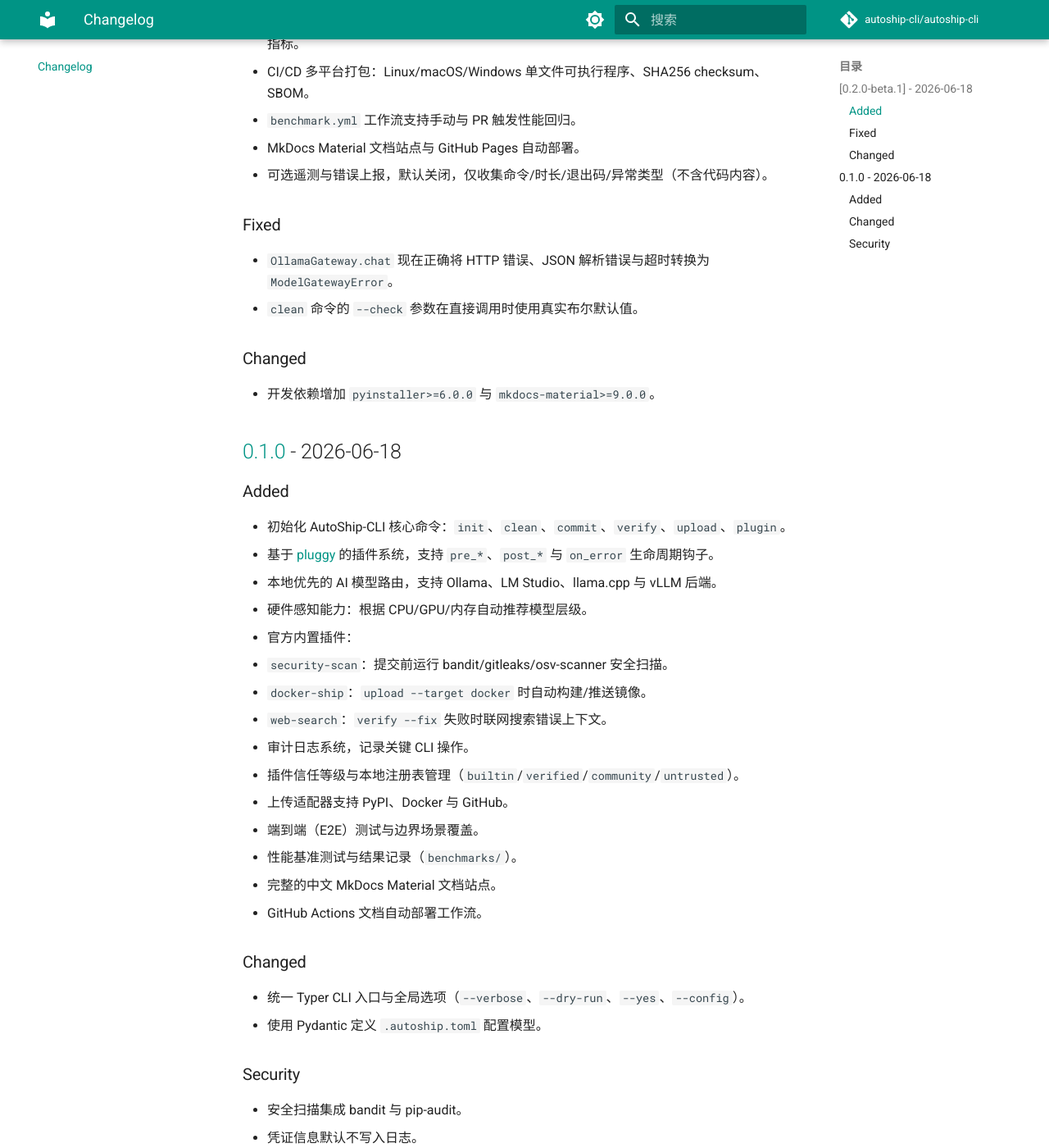
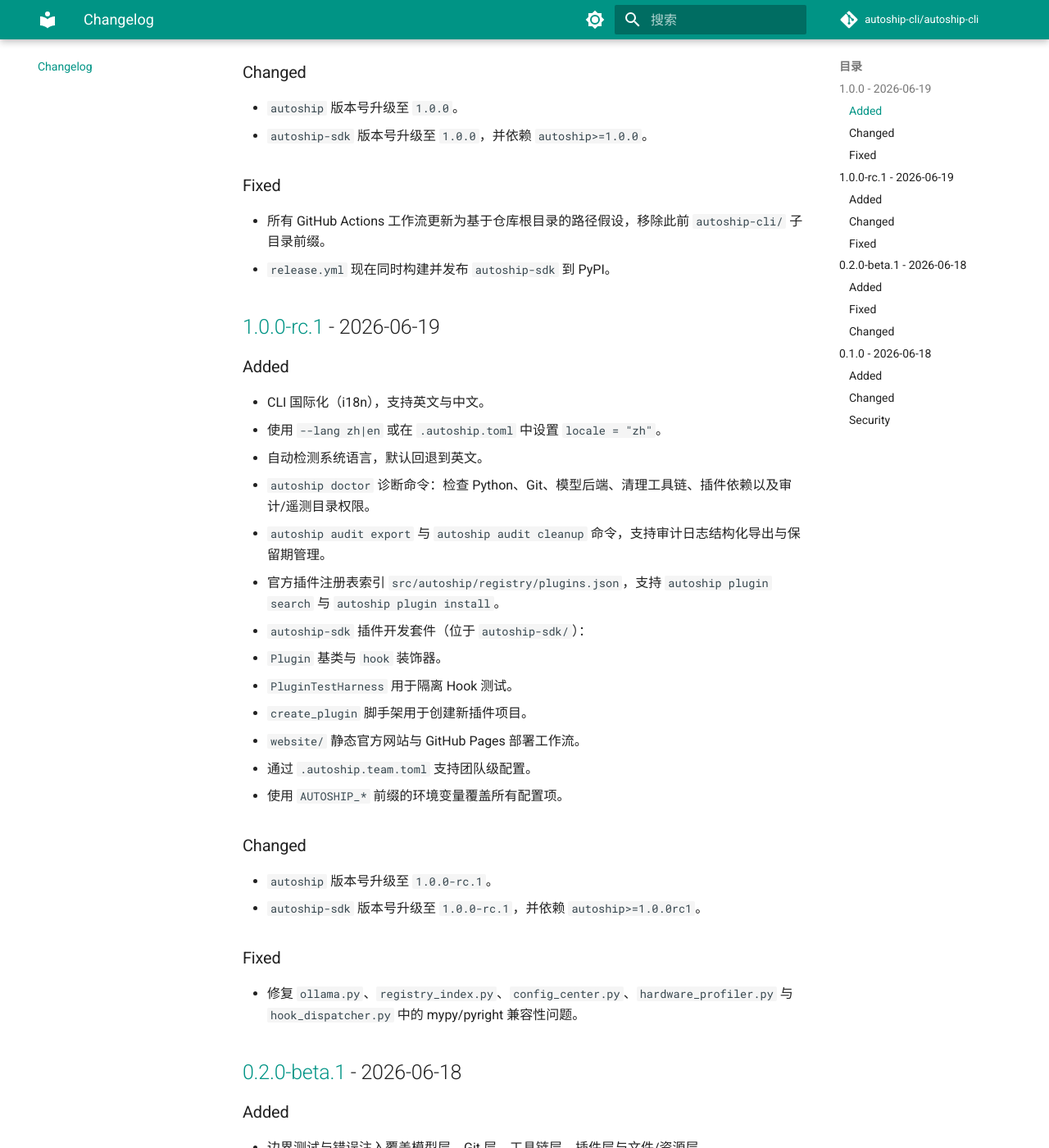
Before and after one commit to MS33834/autoship-cli, an MkDocs documentation site: the page built from docs/changelog.md, in a window 1280 px wide and 1400 px high, scrolled down 408 px. Shown: the whole window at 82% size. Built offline with MkDocs 1.6.1 and Material for MkDocs 9.7.7, drawn with Linux system fonts in a browser that asks for light colours; comment, search, counter and statistics services are not loaded; the version menu is left out; some of the changed text lies outside the part shown.

Commit message:
feat(release): P4-1 release checklist and changelog sync
- Add docs/release-checklist.md with pre-release, release, and post-release steps.
- Add .github/release.yml to auto-categorize generated release notes.
- Sync docs/changelog.md with CHANGELOG.md entries for 1.0.0 and 1.0.0-rc.1.
- Include release-checklist.md in mkdocs navigation.
- Reformat benchmarks/benchmark.py and dogfood/dogfood.py with ruff.

```diff
--- a/docs/changelog.md
+++ b/docs/changelog.md
@@ -1,6 +1,50 @@
 # Changelog
 
 本文档遵循 [Keep a Changelog](https://keepachangelog.com/zh-CN/1.0.0/) 格式，并遵守 [Semantic Versioning](https://semver.org/lang/zh-CN/)。
+
+## [1.0.0] - 2026-06-19
+
+### Added
+
+- 首个稳定版本发布。
+- 新增社区健康文件与 issue 模板，便于收集生产环境反馈。
+
+### Changed
+
+- `autoship` 版本号升级至 `1.0.0`。
+- `autoship-sdk` 版本号升级至 `1.0.0`，并依赖 `autoship>=1.0.0`。
+
+### Fixed
+
+- 所有 GitHub Actions 工作流更新为基于仓库根目录的路径假设，移除此前 `autoship-cli/` 子目录前缀。
+- `release.yml` 现在同时构建并发布 `autoship-sdk` 到 PyPI。
+
+## [1.0.0-rc.1] - 2026-06-19
+
+### Added
+
+- CLI 国际化（i18n），支持英文与中文。
+  - 使用 `--lang zh|en` 或在 `.autoship.toml` 中设置 `locale = "zh"`。
+  - 自动检测系统语言，默认回退到英文。
+- `autoship doctor` 诊断命令：检查 Python、Git、模型后端、清理工具链、插件依赖以及审计/遥测目录权限。
+- `autoship audit export` 与 `autoship audit cleanup` 命令，支持审计日志结构化导出与保留期管理。
+- 官方插件注册表索引 `src/autoship/registry/plugins.json`，支持 `autoship plugin search` 与 `autoship plugin install`。
+- `autoship-sdk` 插件开发套件（位于 `autoship-sdk/`）：
+  - `Plugin` 基类与 `hook` 装饰器。
+  - `PluginTestHarness` 用于隔离 Hook 测试。
+  - `create_plugin` 脚手架用于创建新插件项目。
+- `website/` 静态官方网站与 GitHub Pages 部署工作流。
+- 通过 `.autoship.team.toml` 支持团队级配置。
+- 使用 `AUTOSHIP_*` 前缀的环境变量覆盖所有配置项。
+
+### Changed
+
+- `autoship` 版本号升级至 `1.0.0-rc.1`。
+- `autoship-sdk` 版本号升级至 `1.0.0-rc.1`，并依赖 `autoship>=1.0.0rc1`。
+
+### Fixed
+
+- 修复 `ollama.py`、`registry_index.py`、`config_center.py`、`hardware_profiler.py` 与 `hook_dispatcher.py` 中的 mypy/pyright 兼容性问题。
 
 ## [0.2.0-beta.1] - 2026-06-18
 
@@ -53,4 +97,7 @@
 - 凭证信息默认不写入日志。
 - 插件通过 Hook 机制运行，遵循最小权限原则。
 
+[1.0.0]: https://github.com/autoship-cli/autoship-cli/releases/tag/v1.0.0
+[1.0.0-rc.1]: https://github.com/autoship-cli/autoship-cli/releases/tag/v1.0.0-rc.1
+[0.2.0-beta.1]: https://github.com/autoship-cli/autoship-cli/releases/tag/v0.2.0-beta.1
 [0.1.0]: https://github.com/autoship-cli/autoship-cli/releases/tag/v0.1.0
--- a/mkdocs.yml
+++ b/mkdocs.yml
@@ -77,6 +77,7 @@
   - 安全策略: security.md
   - 遥测与隐私: telemetry.md
   - 隐私政策: privacy.md
+  - 发布检查清单: release-checklist.md
 
 markdown_extensions:
   - pymdownx.highlight:
```
Also changed, not shown: docs/release-checklist.md (added, +112 -0 lines), 3 other files.
